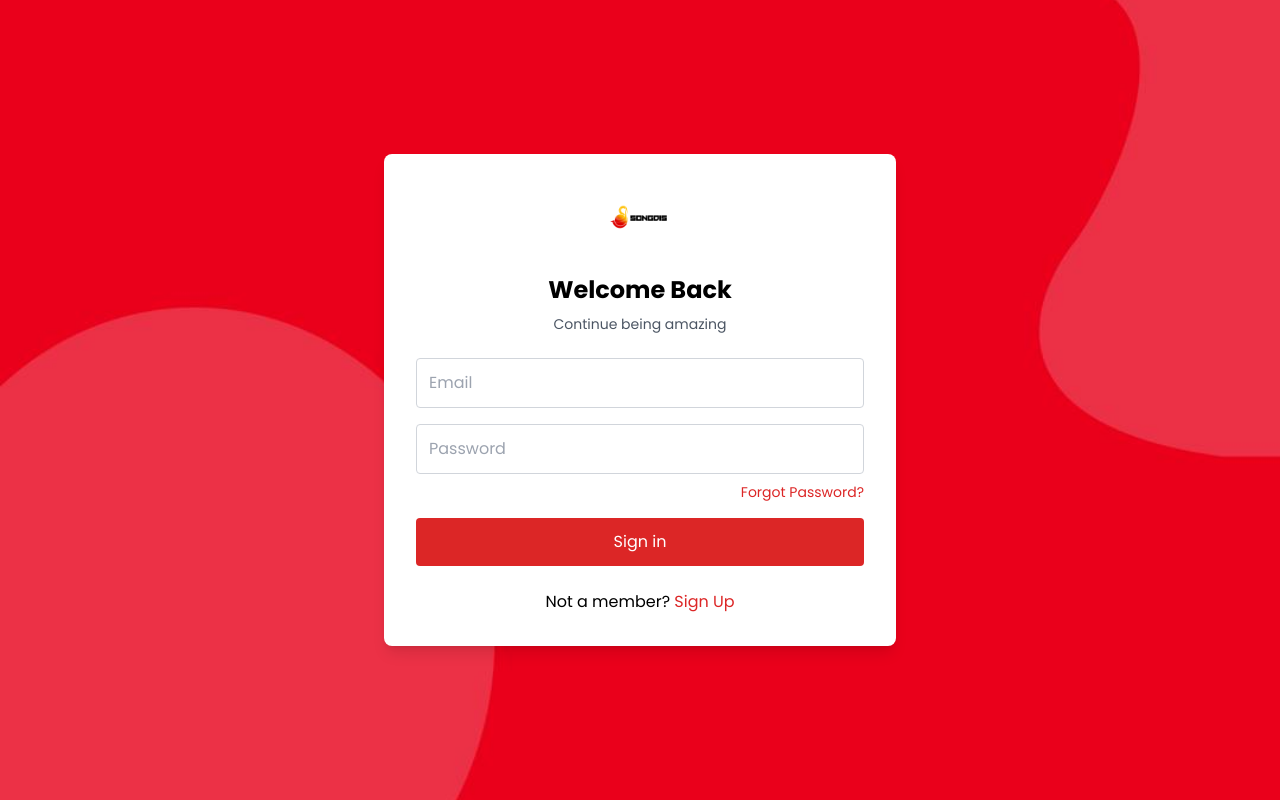
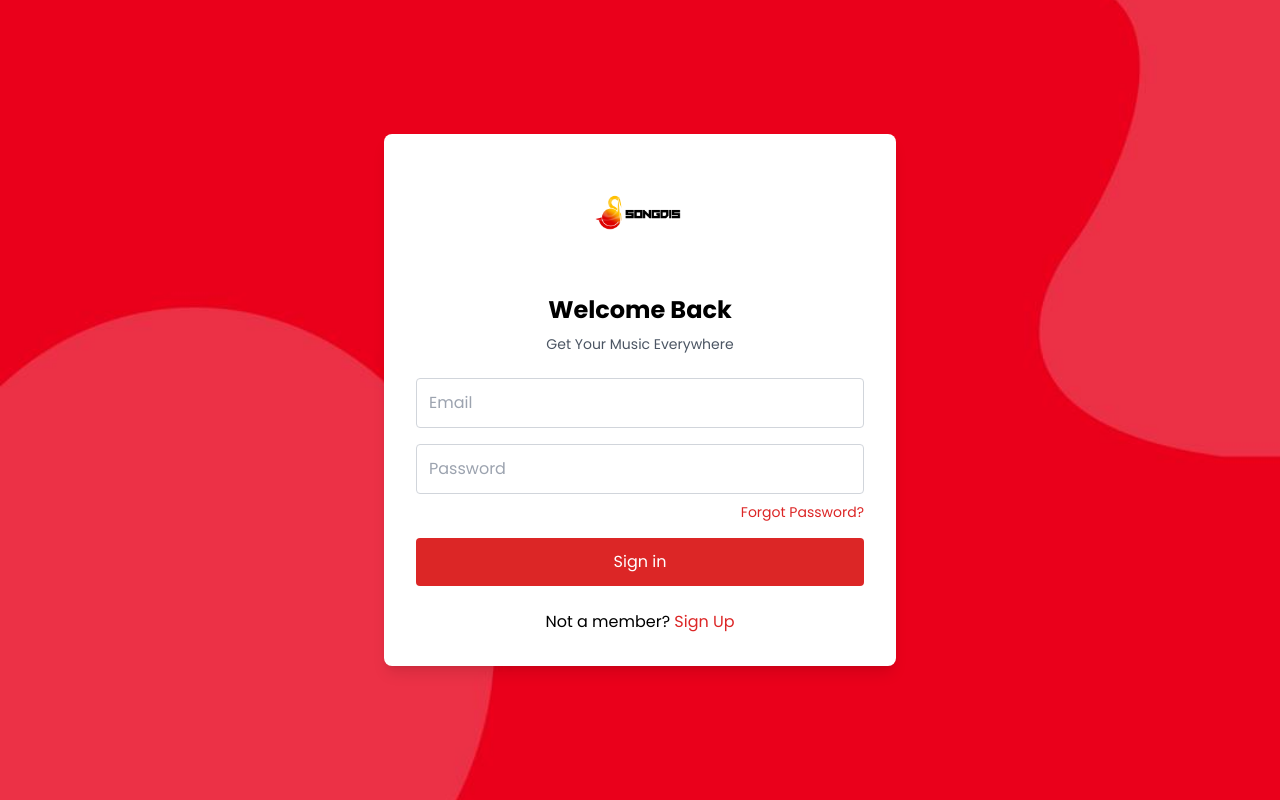
Before and after one commit to UgwuObed/songdis.com, a Next.js app: page /auth/signin in a window 1280 px wide. Built offline with nearby package versions, Linux system fonts and the light colour scheme; a web font is replaced by a local one.

Commit message:
Update logo size and welcome messages in Signin and Signup components

```diff
--- a/app/components/Auth/signin.tsx
+++ b/app/components/Auth/signin.tsx
@@ -61,18 +61,18 @@ const Signin = () => {
       style={{ backgroundImage: 'url("/assets/banner/auth.jpg")' }}
     >
       <div className="bg-white p-6 md:p-8 rounded-lg shadow-lg w-full max-w-lg">
-        <img
-          src="/assets/logo/logo.png"
-          alt="Logo"
-          className="h-12 md:h-16 w-auto mx-auto mb-6"
-        />
+      <img
+  src="/assets/logo/logo.png"
+  alt="Logo"
+  className="h-16 md:h-24 w-auto mx-auto mb-8"
+/>
 
         <h2 className="text-xl md:text-2xl font-bold text-center mb-2">
           Welcome Back
         </h2>
 
         <p className="text-sm text-gray-600 text-center mb-6">
-          Continue being amazing
+          Get Your Music Everywhere
         </p>
 
         {error && (
--- a/app/components/Auth/signup.tsx
+++ b/app/components/Auth/signup.tsx
@@ -92,12 +92,11 @@ const Signup = () => {
     <div className="min-h-screen w-full bg-cover bg-center bg-no-repeat flex items-center justify-center p-4"
          style={{ backgroundImage: 'url("/assets/banner/auth.jpg")' }}>
       <div className="bg-white p-6 md:p-8 rounded-lg shadow-lg w-full max-w-3xl">
-        <img
-          src="/assets/logo/logo.png"
-          alt="Logo"
-          className="h-12 md:h-16 w-auto mx-auto mb-63"
-        />
-
+      <img
+      src="/assets/logo/logo.png"
+      alt="Logo"
+      className="h-16 md:h-24 w-auto mx-auto mb-6"
+    />
         <h2 className="text-xl md:text-2xl font-bold text-center mb-2">
           Sign up
         </h2>
```
